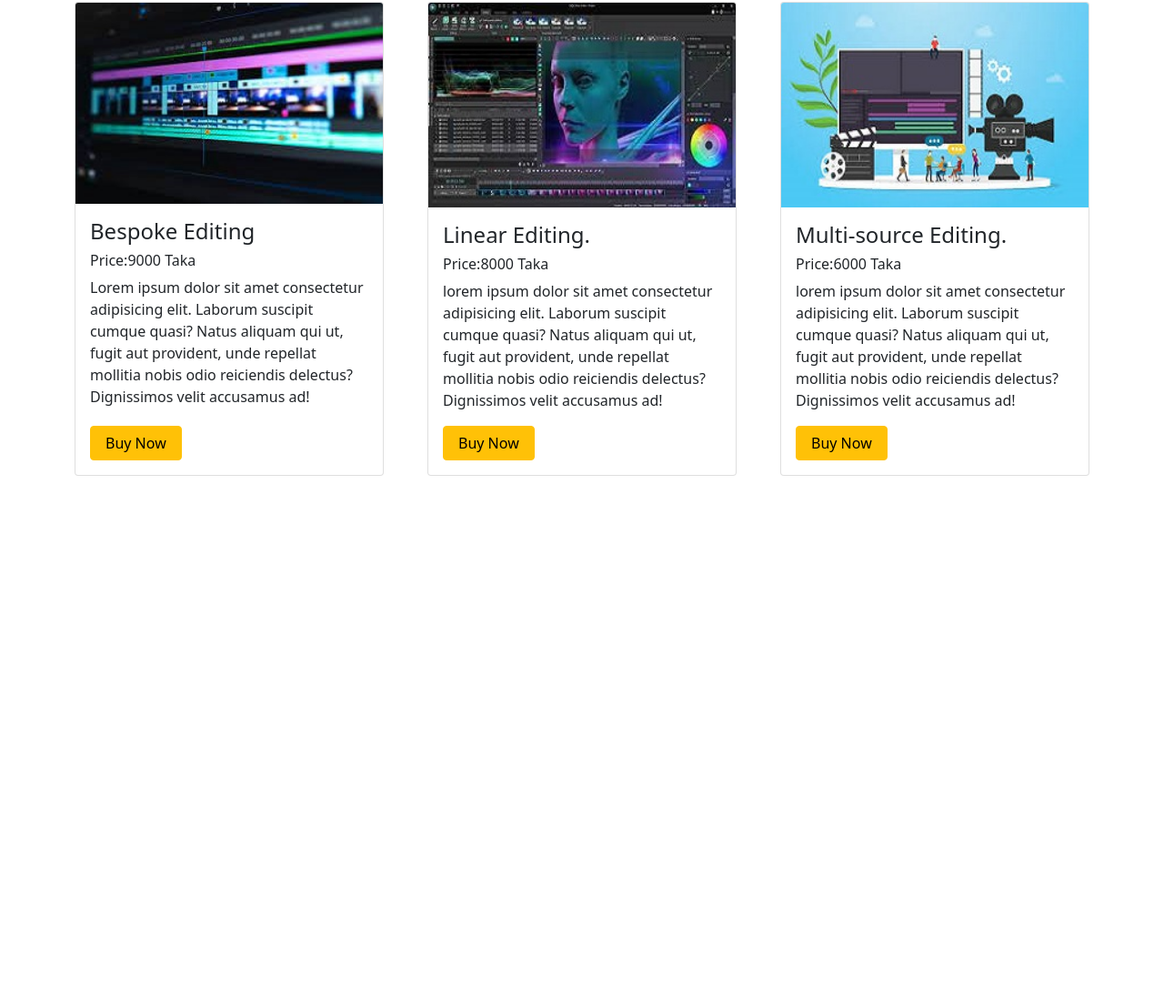
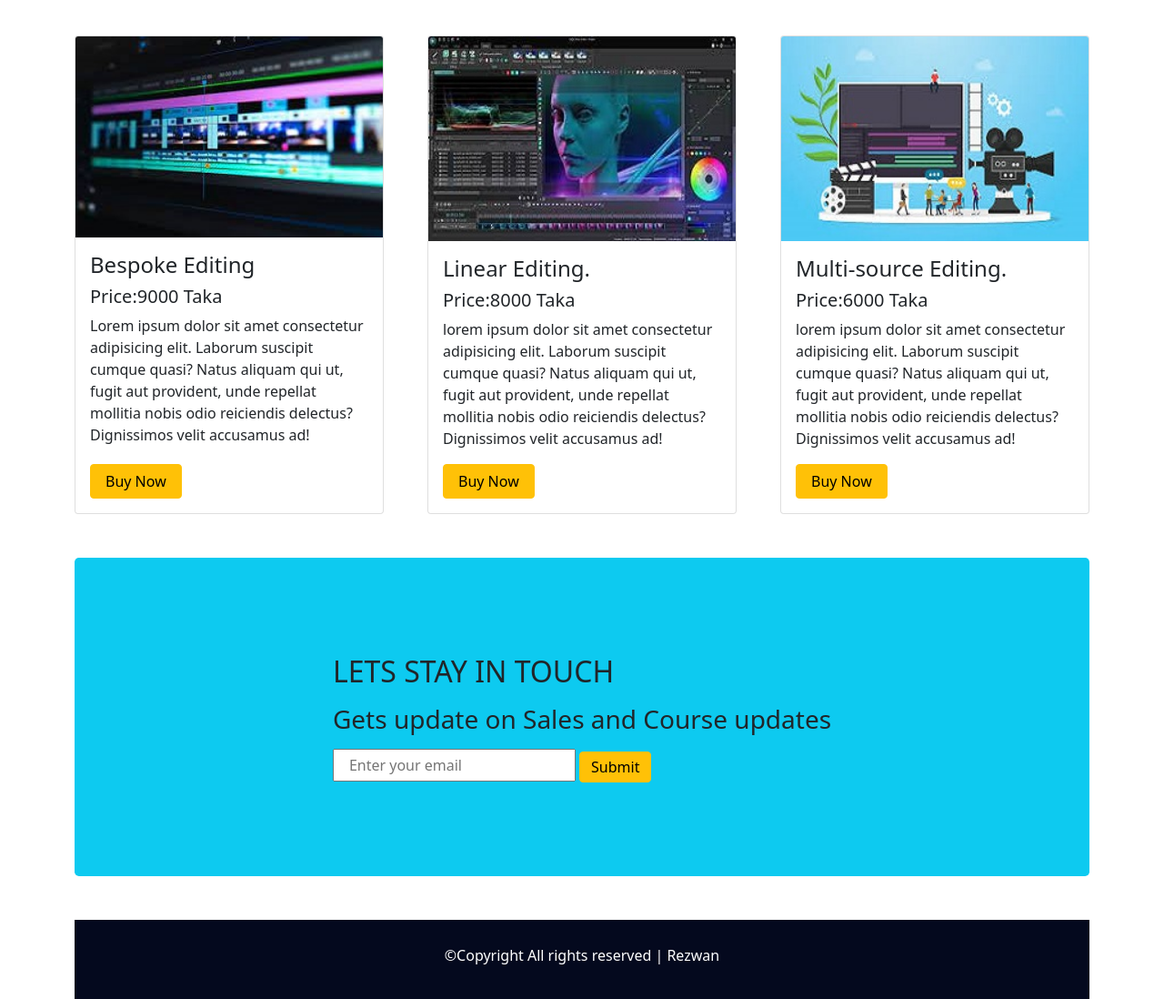
Before and after one commit to Rezwanul777/Cou-seeling-project, a plain HTML site: page index.html in a window 1280 px wide. Shown: the part 2388-3486 px from the top of the page at 91% size. Before the commit the page ends 2911 px from the top, so only its background shows below. Drawn offline with nearby package versions, Linux system fonts and the light colour scheme.

Commit message:
subscribe and footer part complete

```diff
--- a/index.html
+++ b/index.html
@@ -9,10 +9,11 @@
    <link href="https://cdn.jsdelivr.net/npm/bootstrap@5.0.2/dist/css/bootstrap.min.css" rel="stylesheet"
       integrity="sha384-EVSTQN3/azprG1Anm3QDgpJLIm9Nao0Yz1ztcQTwFspd3yD65VohhpuuCOmLASjC" crossorigin="anonymous">
 
+      <!-- Vanila CSS Link -->
+   <link rel="stylesheet" href="style.css">
    <title>Course Selling Project</title>
 
 </head>
-
 <body class="container">
    <!-- Navber section -->
    <nav class="navbar navbar-expand-lg navbar-light" style="background-color:tomato">
@@ -141,6 +142,7 @@
              <img src="images/graphics1.jpg" class="card-img-top img-fluid" alt="...">
              <div class="card-body">
                <h5 class="card-title h4">Adobe PhotoShop</h5>
+               <h6 class="h5">Price:5000 Taka</h6>
                <p class="card-text">Lorem ipsum dolor sit amet consectetur adipisicing elit. Laborum suscipit cumque quasi? Natus aliquam qui ut, fugit aut provident, unde repellat mollitia nobis odio reiciendis delectus? Dignissimos velit accusamus ad!</p>
              </div>
              <div class="ms-3">
@@ -153,6 +155,7 @@
              <img src="images/graphics2.jpg" class="card-img-top img-fluid" alt="...">
              <div class="card-body">
                <h5 class="card-title  h4">Illustration</h5>
+               <h6 class="h5">Price:4000 Taka</h6>
                <p class="card-text">lorem ipsum dolor sit amet consectetur adipisicing elit. Laborum suscipit cumque quasi? Natus aliquam qui ut, fugit aut provident, unde repellat mollitia nobis odio reiciendis delectus? Dignissimos velit accusamus ad!</p>
              </div>
              <div class="ms-3">
@@ -165,6 +168,7 @@
              <img src="images/graphics3.jpg" class="card-img-top img-fluid" alt="...">
              <div class="card-body">
                <h5 class="card-title h4">Animation Design</h5>
+               <h6 class="h5">Price:9000 Taka</h6>
                <p class="card-text">lorem ipsum dolor sit amet consectetur adipisicing elit. Laborum suscipit cumque quasi? Natus aliquam qui ut, fugit aut provident, unde repellat mollitia nobis odio reiciendis delectus? Dignissimos velit accusamus ad!</p>
              </div>
              <div class="ms-3">
@@ -186,7 +190,7 @@
              <img src="images/javascript.jpg" class="card-img-top img-fluid" alt="...">
              <div class="card-body">
                <h5 class="card-title h4">Javascript Language</h5>
-               <h6>Price:9000 Taka</h6>
+               <h6 class="h5">Price:9000 Taka</h6>
                <p class="card-text">Lorem ipsum dolor sit amet consectetur adipisicing elit. Laborum suscipit cumque quasi? Natus aliquam qui ut, fugit aut provident, unde repellat mollitia nobis odio reiciendis delectus? Dignissimos velit accusamus ad!</p>
              </div>
              <div class="ms-3">
@@ -199,7 +203,7 @@
              <img src="images/python.jpg" class="card-img-top img-fluid" alt="...">
              <div class="card-body">
                <h5 class="card-title  h4">Python Language</h5>
-               <h6>Price:8000 Taka</h6>
+               <h6 class="h5">Price:8000 Taka</h6>
                <p class="card-text">lorem ipsum dolor sit amet consectetur adipisicing elit. Laborum suscipit cumque quasi? Natus aliquam qui ut, fugit aut provident, unde repellat mollitia nobis odio reiciendis delectus? Dignissimos velit accusamus ad!</p>
              </div>
              <div class="ms-3">
@@ -212,7 +216,7 @@
              <img src="images/php.jpg" class="card-img-top img-fluid" alt="...">
              <div class="card-body">
                <h5 class="card-title h4">Php Language</h5>
-               <h6>Price:6000 Taka</h6>
+               <h6 class="h5">Price:6000 Taka</h6>
                <p class="card-text">lorem ipsum dolor sit amet consectetur adipisicing elit. Laborum suscipit cumque quasi? Natus aliquam qui ut, fugit aut provident, unde repellat mollitia nobis odio reiciendis delectus? Dignissimos velit accusamus ad!</p>
              </div>
              <div class="ms-3">
@@ -233,7 +237,7 @@
              <img src="images/vedio1.jpg" class="card-img-top img-fluid" alt="...">
              <div class="card-body">
                <h5 class="card-title h4">Bespoke Editing</h5>
-               <h6>Price:9000 Taka</h6>
+               <h6 class="h5">Price:9000 Taka</h6>
                <p class="card-text">Lorem ipsum dolor sit amet consectetur adipisicing elit. Laborum suscipit cumque quasi? Natus aliquam qui ut, fugit aut provident, unde repellat mollitia nobis odio reiciendis delectus? Dignissimos velit accusamus ad!</p>
              </div>
              <div class="ms-3">
@@ -246,7 +250,7 @@
              <img src="images/vedio2.jpg" class="card-img-top img-fluid" alt="...">
              <div class="card-body">
                <h5 class="card-title  h4">Linear Editing.</h5>
-               <h6>Price:8000 Taka</h6>
+               <h6 class="h5">Price:8000 Taka</h6>
                <p class="card-text">lorem ipsum dolor sit amet consectetur adipisicing elit. Laborum suscipit cumque quasi? Natus aliquam qui ut, fugit aut provident, unde repellat mollitia nobis odio reiciendis delectus? Dignissimos velit accusamus ad!</p>
              </div>
              <div class="ms-3">
@@ -259,7 +263,7 @@
              <img src="images/vedio3.jpg" class="card-img-top img-fluid" alt="...">
              <div class="card-body">
                <h5 class="card-title h4">Multi-source Editing.</h5>
-               <h6>Price:6000 Taka</h6>
+               <h6 class="h5">Price:6000 Taka</h6>
                <p class="card-text">lorem ipsum dolor sit amet consectetur adipisicing elit. Laborum suscipit cumque quasi? Natus aliquam qui ut, fugit aut provident, unde repellat mollitia nobis odio reiciendis delectus? Dignissimos velit accusamus ad!</p>
              </div>
              <div class="ms-3">
@@ -270,6 +274,21 @@
        </div>
    </section>
 
+   <!-- Subscribe Part -->
+   <section style="height:350px" class="bg-info mt-5 d-flex justify-content-center align-items-center rounded-3">
+      <div>
+         <h2 class="py-1">LETS STAY IN TOUCH</h2>
+         <h3 class="py-1">Gets update on Sales and Course updates</h3>
+         <input typet="email" name="" id="" placeholder="Enter your email" class="px-3 py-1 mt-1">
+         <button type="submit" class="btn btn-warning py-1">Submit</button>
+      </div>
+   </section>
+
+   <!-- Footer part -->
+   <footer class="mt-5 d-flex justify-content-center align-items-center">
+      <p class="text-center h6">©Copyright All rights reserved | Rezwan </p>
+   </footer>
+
    <!-- Bootstrap js link -->
    <script src="https://cdn.jsdelivr.net/npm/bootstrap@5.0.2/dist/js/bootstrap.bundle.min.js"
       integrity="sha384-MrcW6ZMFYlzcLA8Nl+NtUVF0sA7MsXsP1UyJoMp4YLEuNSfAP+JcXn/tWtIaxVXM"
--- a/style.css
+++ b/style.css
@@ -0,0 +1,11 @@
+footer{
+   padding:30px 0;
+   background-color:  rgb(4, 9, 30);
+   width: 100%;
+   height: auto;
+   /* position: absolute; */
+   color: #fff;
+
+   text-align: center;
+
+ }
```
